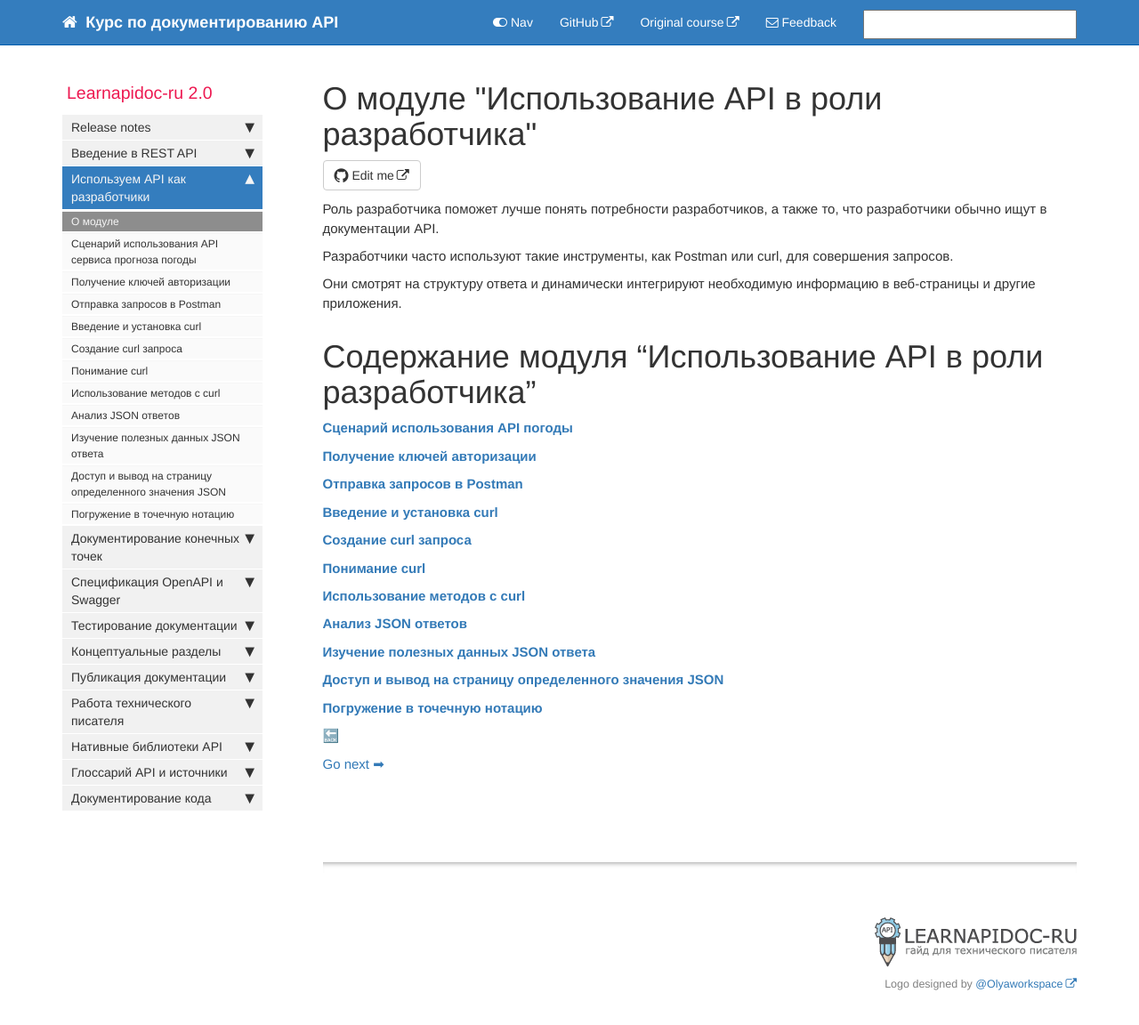
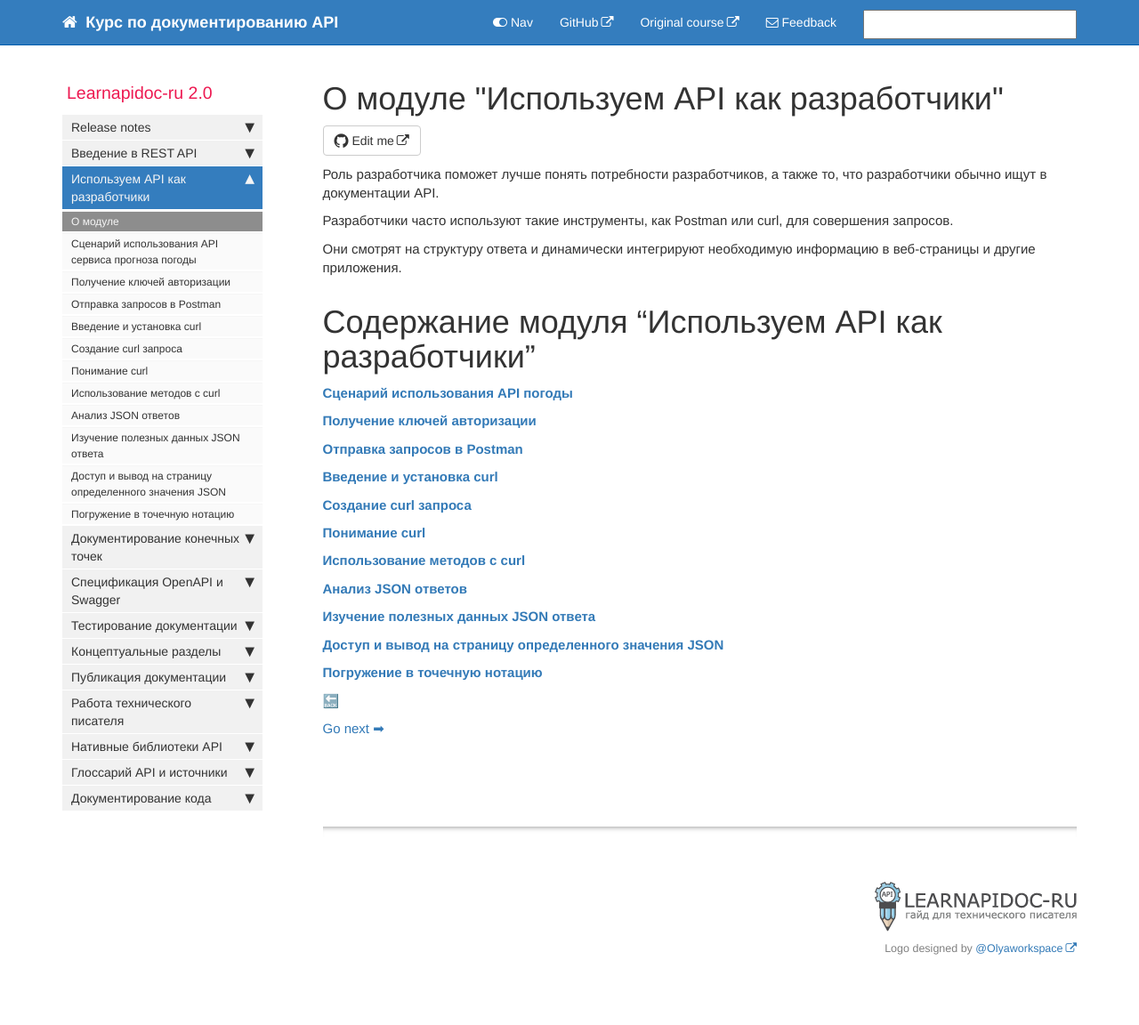
Before and after one commit to Starkovden/Starkovden.github.io, a Jekyll site: the page built from pages/like-developer/about-second-module.md, in a window 1280 px wide and 1176 px high. Shown: the top 1152 px of the window at 89% size. Built offline with Jekyll 4.4.1, drawn with Linux system fonts in a browser that asks for light colours; nearby versions of some CDN libraries; comment, search, counter and statistics services are not loaded.

Commit message:
изменил название модуля

```diff
--- a/pages/like-developer/about-second-module.md
+++ b/pages/like-developer/about-second-module.md
@@ -1,5 +1,5 @@
 ---
-title: О модуле "Использование API в роли разработчика"
+title: О модуле "Используем API как разработчики"
 last_updated: Oct 8, 2019
 sidebar: mydoc_sidebar
 permalink: about-second-module.html
@@ -12,7 +12,7 @@ folder: like-developer
 
 Они смотрят на структуру ответа и динамически интегрируют необходимую информацию в веб-страницы и другие приложения.
 
-# Содержание модуля "Использование API в роли разработчика"
+# Содержание модуля "Используем API как разработчики"
 
 [**Сценарий использования API погоды**](using-api-scenario.html)
 
```
